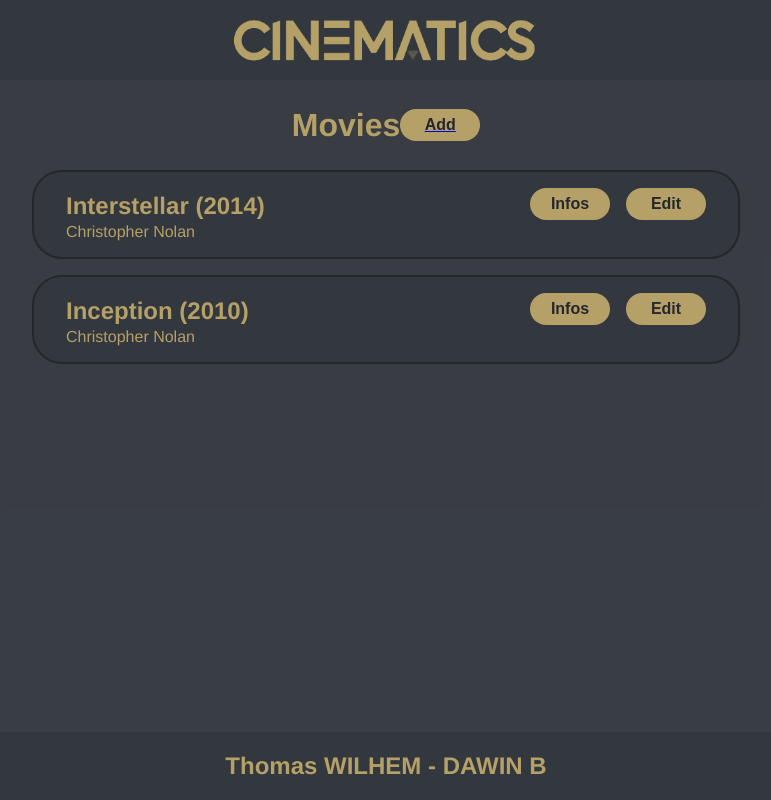
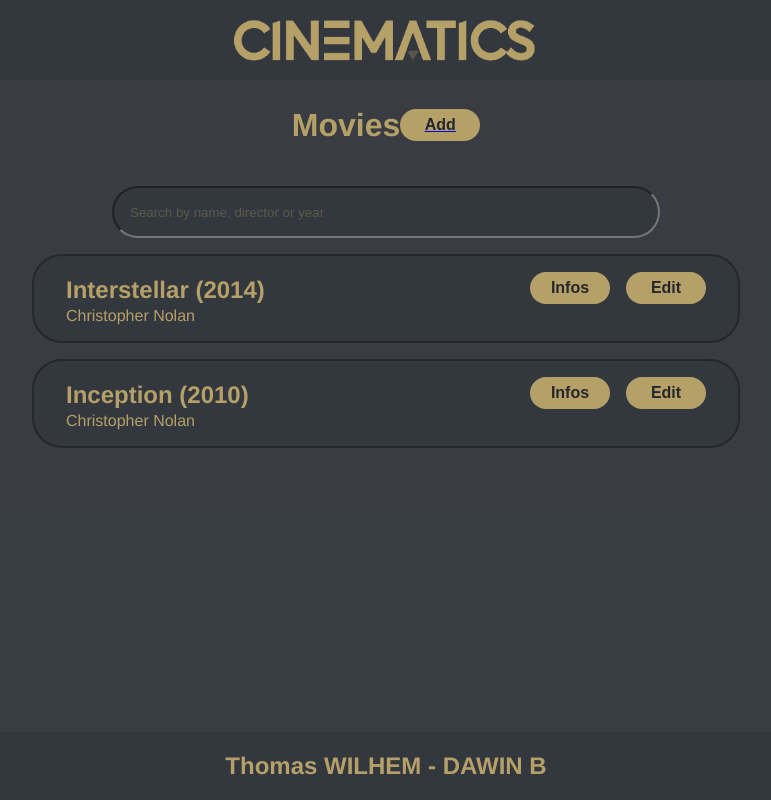
Before and after one commit to ThomasWILHEM/DAWIN-Vue-Movies, a Vue app: page / in a window 1280 px wide. Shown: the whole page, without its empty margins (254-1025 px from the left). Built offline with nearby package versions, Linux system fonts and the light colour scheme.

Commit message:
feat: Search movie working + fix: Movie addition fixed

```diff
--- a/src/components/Pages/AddMovie.vue
+++ b/src/components/Pages/AddMovie.vue
@@ -14,7 +14,7 @@
                 <input v-model="createdMovie.genre" placeholder="Genre" type="text">
                 <input v-model="imageUrl" placeholder="Image" type="url" @change="changeMovieImage">
                 <div id="directorActions">
-                    <select>
+                    <select @change="changeDirector">
                         <option disabled selected>Choose a director</option>
                         <option v-for="director in directors" :key="director.id" :value="director.id">{{
                             director.name
@@ -72,11 +72,13 @@ export default {
     methods: {
         addMovie() {
             this.$store.commit('addMovie', {movie: this.createdMovie});
-            this.$router.push('/')
+            this.$router.push('/');
+            console.log(this.createdMovie);
         },
         addDirector() {
             this.$store.commit('addDirector', {director: this.createdMovie.director});
             this.createDirector = false;
+            console.log(this.createdMovie);
         },
         changeMovieImage() {
             this.createdMovie.image = this.imageUrl;
@@ -88,6 +90,11 @@ export default {
                 this.createDirector = true;
                 this.createdMovie.director.id = this.nextDirectorId;
             }
+        },
+        changeDirector(event) {
+            const directorId = event.target.value;
+            this.createdMovie.director = this.directors[directorId - 1];
+            console.log(this.createdMovie);
         }
     },
     computed: {
--- a/src/components/Pages/MovieList.vue
+++ b/src/components/Pages/MovieList.vue
@@ -7,8 +7,11 @@
             </router-link>
         </div>
     </div>
+    <div id="fields">
+        <input v-model="filter" placeholder="Search by name, director or year" @change="searchMovie">
+    </div>
     <div id="movieList">
-        <MovieItem v-for="movie in movies" :key="movie.id" :movie="movie"></MovieItem>
+        <MovieItem v-for="movie in filteredMovie" :key="movie.id" :movie="movie"></MovieItem>
     </div>
 </template>
 
@@ -18,9 +21,25 @@ import MovieItem from "@/components/Elements/MovieItem.vue";
 export default {
     name: "MovieList",
     components: {MovieItem},
+    data() {
+        return {
+            filter: null
+        };
+    },
     computed: {
         movies() {
             return this.$store.getters.movies;
+        },
+        filteredMovie() {
+            return this.movies.filter(m => {
+                if (!this.filter) return true;
+                return m.title.includes(this.filter) || m.director.name.includes(this.filter) || m.year == this.filter;
+            })
+        }
+    },
+    methods: {
+        searchMovie() {
+            console.log(this.filter);
         }
     }
 }
@@ -79,4 +98,24 @@ button:hover {
     margin: auto;
 }
 
+#fields {
+    display: flex;
+    justify-content: center;
+}
+
+#fields input, select {
+    background-color: #33373e;
+    color: #b5a068;
+    width: 40%;
+    margin: 1rem 0;
+    height: 3rem;
+    border-radius: 30px;
+    padding: 0 1rem;
+}
+
+#fields input::placeholder {
+    color: #5d594c;
+}
+
+
 </style>
```
